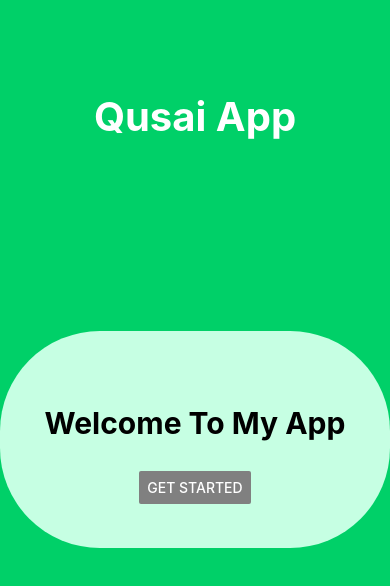
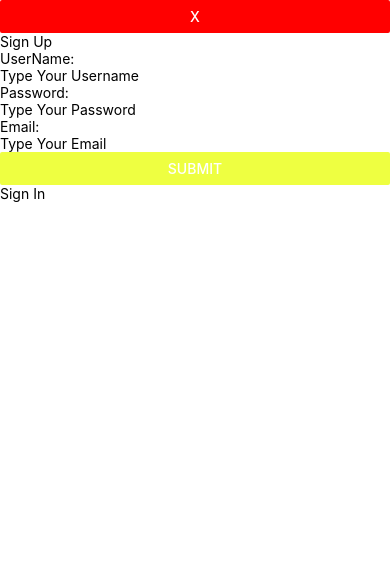
Before and after one commit to Qusai-alhanaktah/Simple-App, a React Native app: screen / in a window 390 px wide. Both pictures are taken after a click on the button "GET STARTED". Shown: the top 586 px of the page. Built offline with nearby package versions, Linux system fonts and the light colour scheme.

Commit message:
Add sign up/in view

```diff
--- a/components/splash-screen.js
+++ b/components/splash-screen.js
@@ -1,7 +1,18 @@
-import React from 'react';
-import { StyleSheet, Text, View, Button } from 'react-native';
+import React, {useState, useEffect} from 'react';
+import { StyleSheet, Text, View, Button, Modal, TextInput } from 'react-native';
 
 const Home = (props) => {
+  const [showSignUpForm, setShowSignUpForm] = useState(false)
+  const [showSignInForm, setShowSignInForm] = useState(false)
+
+  const signIn = () => {
+
+  }
+
+  const signUp = () => {
+
+  }
+
   return(
     <View style={styles.container}>
       <View style={styles.header}>
@@ -9,8 +20,40 @@ const Home = (props) => {
       </View>
       <View style={styles.starting}>
         <Text style={styles.text}>Welcome To My App</Text>
-        <Button title="Get Started" color="gray" />
+        <Button title="Get Started" color="gray" onPress = { ()=> setShowSignUpForm(true) }/>
       </View>
+      <Modal visible={showSignUpForm} style={styles.modal}>
+        <Button onPress={()=> setShowSignUpForm(false)} title="X" color='red'/>
+        <Text>Sign Up</Text>
+        <View>
+          <Text>UserName:</Text>
+          <TextInput placeholder='Type Your Username' style={styles.modalText} onChangeText={(value)=> setUser({...user, 'username': value})}/>
+        </View>
+        <View>
+          <Text>Password:</Text>
+          <TextInput placeholder='Type Your Password' style={styles.modalText} onChangeText={(value)=> setUser({...user, 'password': value})}/>
+        </View>
+        <View>
+          <Text>Email:</Text>
+          <TextInput placeholder='Type Your Email' style={styles.modalText} onChangeText={(value)=> setUser({...user, 'email': value})}/>
+        </View>
+        <Button onPress={()=> {setShowSignUpForm(false); signUp()}} title="Submit" color='#eeff41'/>
+        <Text onPress={ ()=> { setShowSignUpForm(false); setShowSignInForm(true) }}>Sign In</Text>
+      </Modal>
+      <Modal visible={showSignInForm} style={styles.modal}>
+        <Button onPress={()=> setShowSignInForm(false)} title="X" color='red'/>
+        <Text>Sign In</Text>
+        <View>
+          <Text>UserName:</Text>
+          <TextInput placeholder='Type Your Username' style={styles.modalText} onChangeText={(value)=> setUser({...user, 'username': value})}/>
+        </View>
+        <View>
+          <Text>Password:</Text>
+          <TextInput placeholder='Type Your Password' style={styles.modalText} onChangeText={(value)=> setUser({...user, 'password': value})}/>
+        </View>
+        <Button onPress={()=> {setShowSignInForm(false); signIn()}} title="Submit" color='#eeff41'/>
+        <Text onPress={ ()=> { setShowSignInForm(false); setShowSignUpForm(true) }}>Sign Up</Text>
+      </Modal>
     </View>
   );
 }
@@ -19,6 +62,9 @@ const styles = StyleSheet.create({
   container: {
     flex: 1,
     backgroundColor: '#00D068'
+  },
+  modal: {
+
   },
 
   header: {
```
